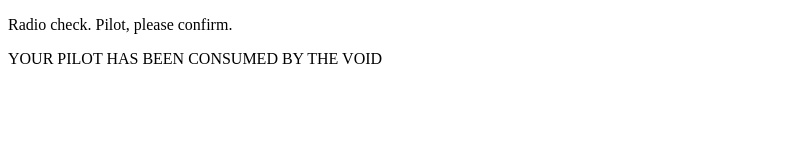
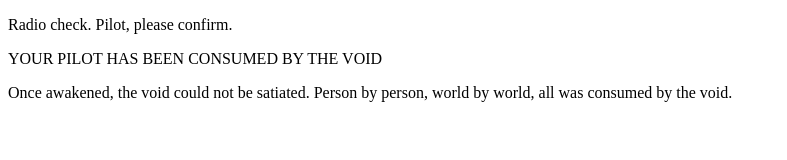
Before and after one commit to dmilliot/communication-log-Control, a plain HTML site: page Communication log Control/index.html in a window 1280 px wide. Shown: the whole page, without its empty margins (0-787 px from the left). Drawn offline with Linux system fonts and the light colour scheme.

Commit message:
more story
it was a dark and stormy night

```diff
--- a/Communication log Control/index.html
+++ b/Communication log Control/index.html
@@ -7,5 +7,7 @@
       <p>Radio check. Pilot, please confirm.</p>
 
       <p>YOUR PILOT HAS BEEN CONSUMED BY THE VOID</p>
+
+      <p>Once awakened, the void could not be satiated. Person by person, world by world, all was consumed by the void.</p>
    </body>
 </html>
```
